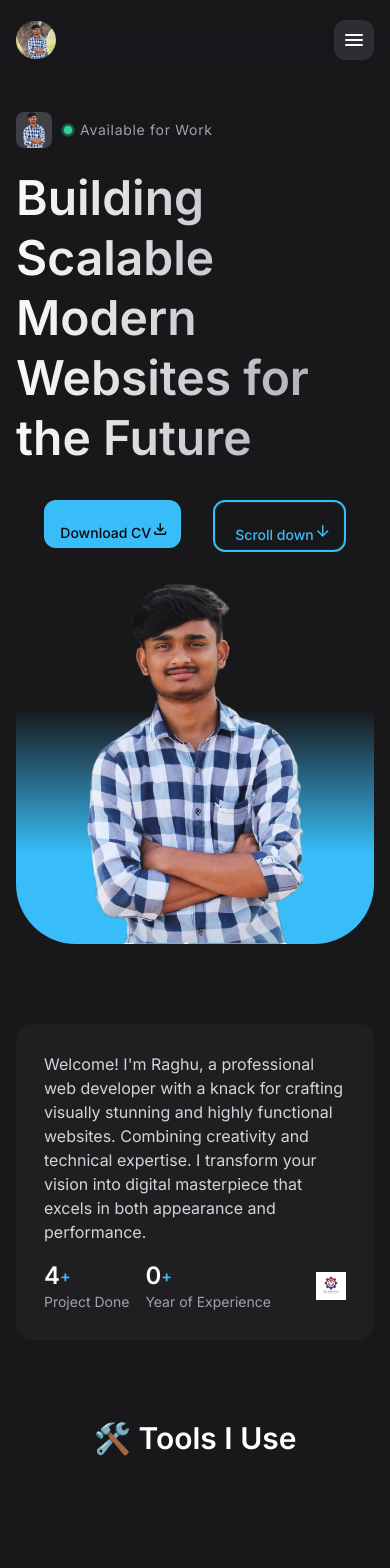
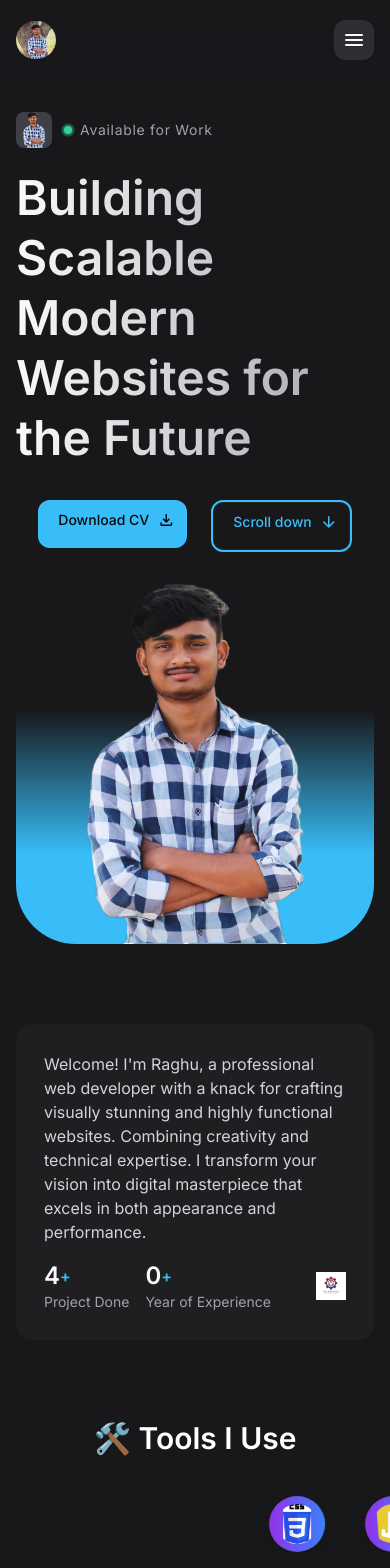
Before and after one commit to raghavendragouda775/Portfolio_me, a React (Vite) app in the folder vite-project/: page / in a window 390 px wide. Shown: the top 1568 px of the page. Built offline with nearby package versions, Linux system fonts and the light colour scheme.

Commit message:
Updated button styles and fixed CV download functionality

```diff
--- a/vite-project/src/components/Button.jsx
+++ b/vite-project/src/components/Button.jsx
@@ -4,7 +4,7 @@ import PropTypes from 'prop-types'
 const ButtonPrimary = ({ href, target = '_self', label, icon, classes = '' }) => {
   const buttonClass = `btn ${classes}`;
   return href ? (
-    <a href={href} target={target} className={`${buttonClass} btn-primary`}>
+    <a href={href} target={target} download="RE.pdf" className={`${buttonClass} btn-primary`}>
       {label}
       {icon ? (
         <span className="material-symbols-rounded" aria-hidden="true">
--- a/vite-project/src/components/Footer.jsx
+++ b/vite-project/src/components/Footer.jsx
@@ -6,7 +6,7 @@ const sitemap = [
   { label: 'Home', href: '#home' },
   { label: 'About', href: '#about' },
   { label: 'Work', href: '#work' },
-  { label: 'Reviews', href: '#reviews' },
+
   { label: 'Contact me', href: '#contact' }
 ];
 
--- a/vite-project/src/components/Hero.jsx
+++ b/vite-project/src/components/Hero.jsx
@@ -36,7 +36,7 @@ const Hero = () => {
           <div className="mt-8">
             {/* Buttons */}
             <div className="flex gap-6 lg:-ml-60 lg:-mr-4 justify-center">
-              <ButtonPrimary href="/Resume.pdf" label='Download CV' icon="download" />
+              <ButtonPrimary href="/vite-project/public/RE.pdf" label='Download CV' icon="download" />
               <ButtonOutline href="#about" label='Scroll down' icon="arrow_downward" />
             </div>
           </div>
--- a/vite-project/src/components/Skill.jsx
+++ b/vite-project/src/components/Skill.jsx
@@ -15,13 +15,14 @@ const skillsRow1 = [css, js, react, nodejs, express, react];
 const skillsRow2 = [mongodb, git, github, docker, kube, terra];
 
 const Row = ({ icons, reverse = false }) => (
+  <div className="overflow-x-auto marquee-container">
     <div
       className={`flex gap-10 animate-marquee whitespace-nowrap ${reverse ? "animate-marquee-reverse" : ""} md:justify-center`}
     >
       {[...icons, ...icons].map((icon, i) => (
         <div
           key={i}
-        className="w-14 h-14 sm:w-16 sm:h-16 flex items-center justify-center bg-gradient-to-r from-purple-600 to-blue-500 rounded-full shadow-lg hover:scale-110 transition-all duration-300 transform"
+          className="w-14 h-14 sm:w-16 sm:h-16 flex items-center justify-center bg-gradient-to-r from-purple-600 to-blue-500 rounded-full shadow-lg hover:scale-110 transition-all duration-300 transform shrink-0"
         >
           <img
             src={icon}
@@ -30,6 +31,7 @@ const Row = ({ icons, reverse = false }) => (
           />
         </div>
       ))}
+    </div>
   </div>
 );
 
--- a/vite-project/src/index.css
+++ b/vite-project/src/index.css
@@ -37,9 +37,10 @@ html {
   @apply absolute  bg-zinc-50 rounded-lg -z-10 transition-[top,left] duration-500
 }
 
-.btn{
-  @apply max-w-max h-9 pt-2 items-center gap-2 px-4 rounded-xl font-medium text-sm ring-1 ring-inset ring-zinc-50/5 transition-[background-color]
+.btn {
+  @apply max-w-max h-9 items-center flex gap-2 px-4 rounded-xl font-medium text-sm ring-1 ring-inset ring-zinc-50/5 transition-[background-color];
 }
+
 .btn-secondary {
   @apply bg-zinc-50 text-zinc-900 active:bg-zinc-50/80
 }
@@ -75,12 +76,13 @@ html {
     @apply pr-3 pt-5 pb-7;
   }
 
+
   .btn-primary {
-    @apply h-10 bg-sky-400 text-zinc-950 hover:bg-sky-300 active:bg-sky-400 ;
+    @apply h-10 px-5 bg-sky-400 text-zinc-950 hover:bg-sky-300 active:bg-sky-400;
   }
+
   .btn-outline {
-    @apply h-8 bg-transparent text-sky-400 border-2 px-5  border-sky-400 hover:bg-sky-100 active:bg-sky-200 pt-3 pb-2 ml-2 ;
-     /* Center vertically */
+    @apply h-10 px-5 bg-transparent text-sky-400 border-2 border-sky-400 hover:bg-sky-100 active:bg-sky-200;
   }
   .section
   {
@@ -126,6 +128,26 @@ html {
   .animate-slide-in {
     animation: slideIn 1s ease-out forwards;
   }
+/* Marquee slow down on small screens */
+@media (max-width: 768px) {
+  .animate-marquee, .animate-marquee-reverse {
+    animation-duration: 40s !important;
+  }
+}
+
+/* Optional: Pause on hover (for desktop) */
+.animate-marquee:hover,
+.animate-marquee-reverse:hover {
+  animation-play-state: paused;
+}
+
+/* Smooth scroll for mobile */
+.marquee-container {
+  -webkit-overflow-scrolling: touch;
+}
+
+
+
 
 /* @layer base {
   * {
```
Also changed, not shown: 2 other files (tests, documents, lock files or other folders). Lines whose indentation alone changed are shown as unchanged.
